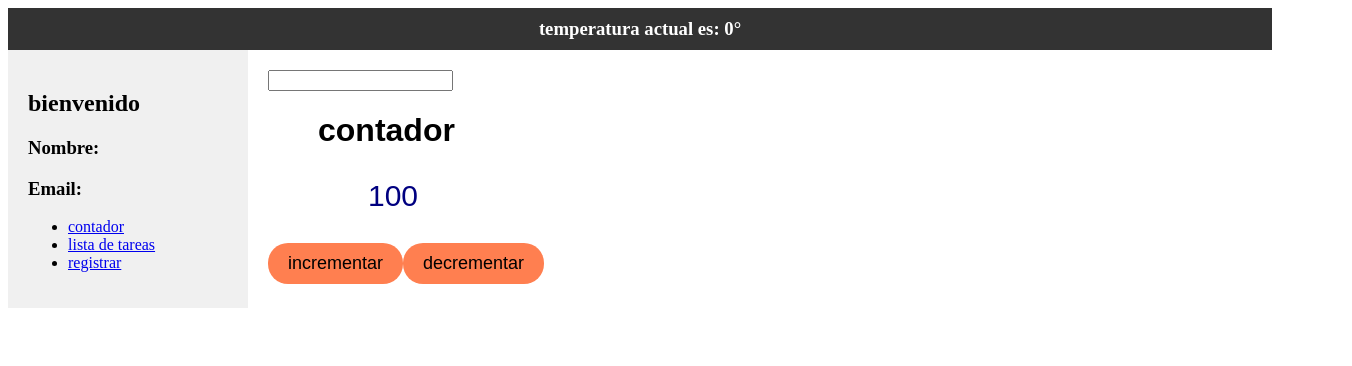
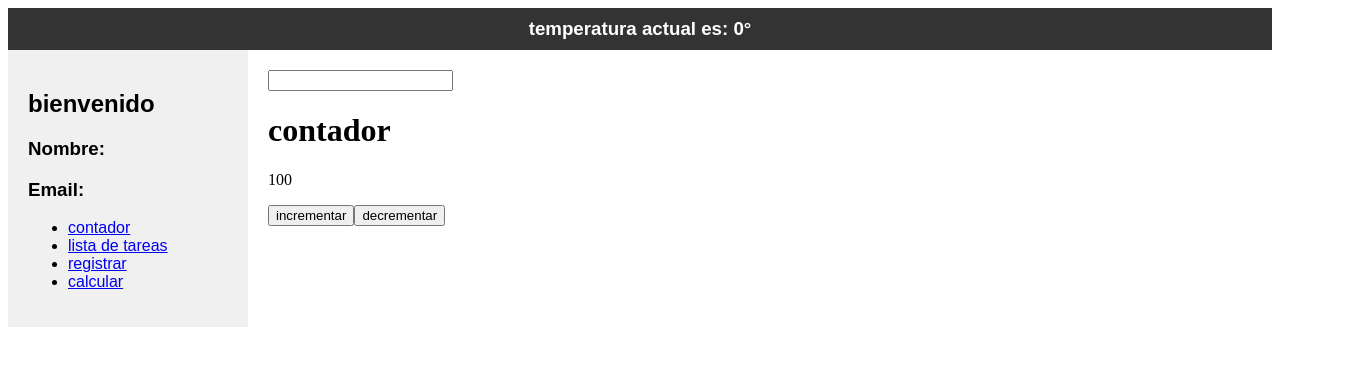
Before and after one commit to estban277/proyectooo, a Vue app: page /contador in a window 1280 px wide. Shown: the top 366 px of the page, 1352 px wide, since content can reach past the window. Built offline with nearby package versions, Linux system fonts and the light colour scheme; no server answers.

Commit message:
hice un valor de calculo

```diff
--- a/src/App.vue
+++ b/src/App.vue
@@ -8,5 +8,9 @@
 
 <style scoped>
 
+body {
+  font-family: sans-serif;
+}
+
 
 </style>
--- a/src/components/Weather.vue
+++ b/src/components/Weather.vue
@@ -13,10 +13,7 @@
   useWeather();
 })
 
-
-
 </script>
 
 <style scoped>
-
 </style>
--- a/src/components/sidebar.vue
+++ b/src/components/sidebar.vue
@@ -7,6 +7,7 @@
   <li><router-link to="/contador">contador</router-link></li>
   <li><router-link to="/lista-de-tareas">lista de tareas</router-link></li>
   <li><router-link to="/registrar">registrar</router-link></li>
+  <li><router-link to="/calcular">calcular</router-link></li>
   </ul>
 </div>
 </template>
@@ -33,6 +34,13 @@
     width: 200px;
     background-color: #f0f0f0;
     padding: 20px;
+    font-family: sans-serif;
 }
 
+h3{
+  font-family: sans-serif;
+}
+
+
+
 </style>
--- a/src/modules/ListaDeTareas/components/ListaDeTarea.vue
+++ b/src/modules/ListaDeTareas/components/ListaDeTarea.vue
@@ -11,7 +11,6 @@
             </li>
         </ul>
     </div>
-
 
 </template>
 
@@ -31,6 +30,9 @@
 
 </script>
 
-<style>
+<style scoped>
+div{
+  font-family: sans-serif;
+}
 
 </style>
--- /dev/null
+++ b/src/modules/calcular/views/calcular.vue
@@ -0,0 +1,31 @@
+<template>
+<h3>prppiedades computadas</h3>
+<input type="text" v-model="valor">
+{{ valorCalculado }}
+<resultadoSection v-if="mostrarElementos" :resultado="valorCalculado"></resultadoSection>
+<div class="error" v-else-if="isNaN(valor)">debe ser un numero para calcular</div>
+<div v-else>aqui no se muestra nada</div>
+</template>
+
+<script setup>
+
+import { ref, computed } from 'vue';
+import resultadoSection from '@/modules/components/resultadoSection.vue';
+const valor = ref('');
+const valorCalculado = computed(()=>{
+  return valor.value * 3
+})
+
+const mostrarElementos = computed(()=>{
+  return valor.value > 10;
+
+})
+
+</script>
+
+<style scoped>
+.error{
+  color: red;
+}
+
+</style>
--- /dev/null
+++ b/src/modules/components/resultadoSection.vue
@@ -0,0 +1,21 @@
+<template>
+<div class="resultado">{{ resultado }}</div>
+
+</template>
+
+
+<script setup>
+import { defineProps } from 'vue';
+const props = defineProps(
+  [
+    'resultado'
+  ]
+)
+</script>
+
+
+<style scoped>
+.resultado{
+  background-color: aquamarine;
+}
+</style>
--- a/src/modules/contador/components/contador.vue
+++ b/src/modules/contador/components/contador.vue
@@ -21,27 +21,5 @@
 
 <style scoped>
 
-h1 {
-  font-family: sans-serif;
-  position: relative;
-  left: 50px;
-}
-
-p {
-  color: navy;
-  font-size: 30px;
-  font-family: sans-serif;
-  position: relative;
-  left: 100px;
-}
-
-button {
-background-color: coral;
-border: none;
-padding: 10px 20px;
-border-radius: 20px;
-font-size: 18px;
-
-}
 
 </style>
--- a/src/router/index.js
+++ b/src/router/index.js
@@ -23,6 +23,11 @@
       path: '/registrar',
       name: 'registrar',
       component: () => import('../modules/registro/views/registrarView.vue'),
+    },
+    {
+      path: '/calcular',
+      name: 'calcular',
+      component: () => import('../modules/calcular/views/calcular.vue'),
     }
   ],
 })
```
